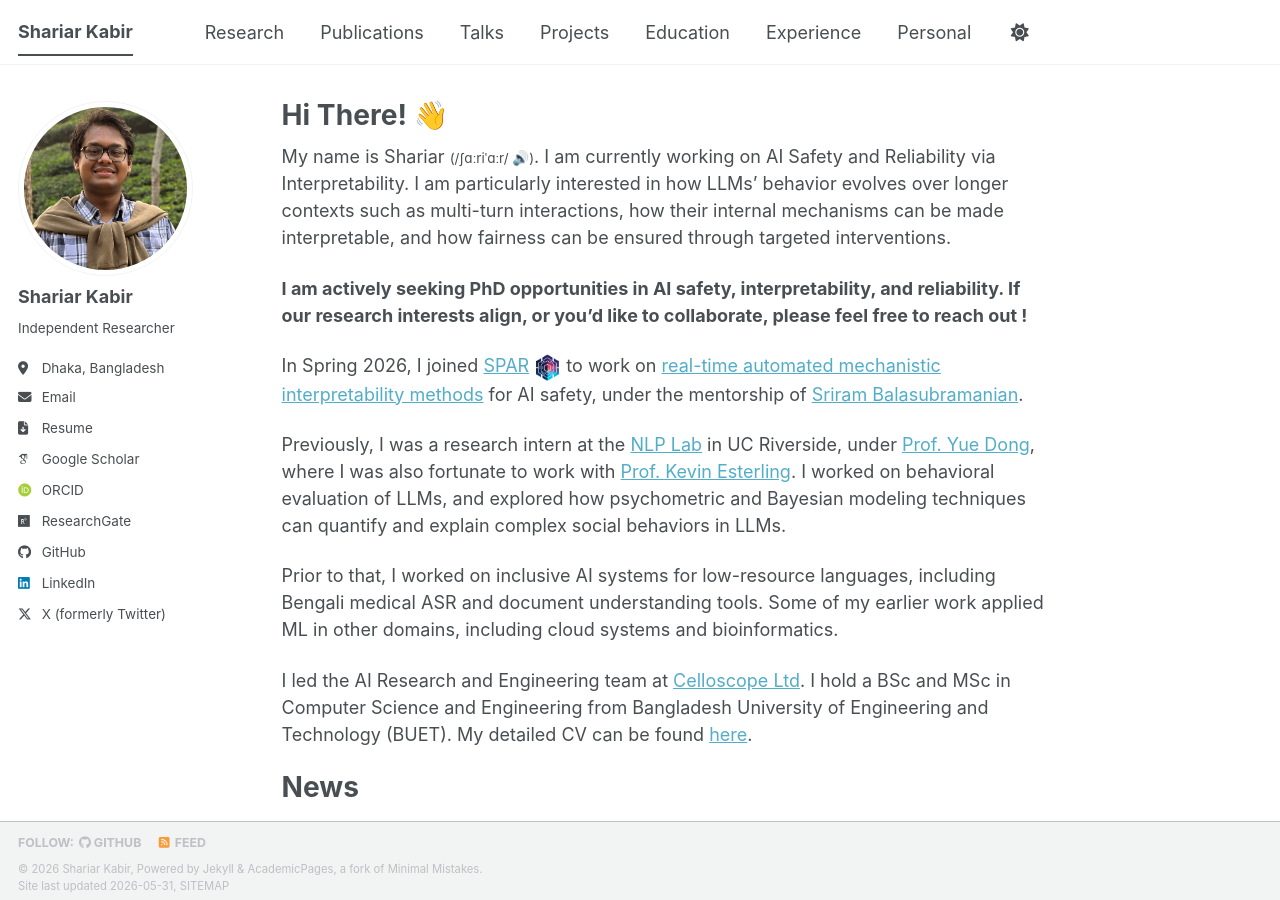
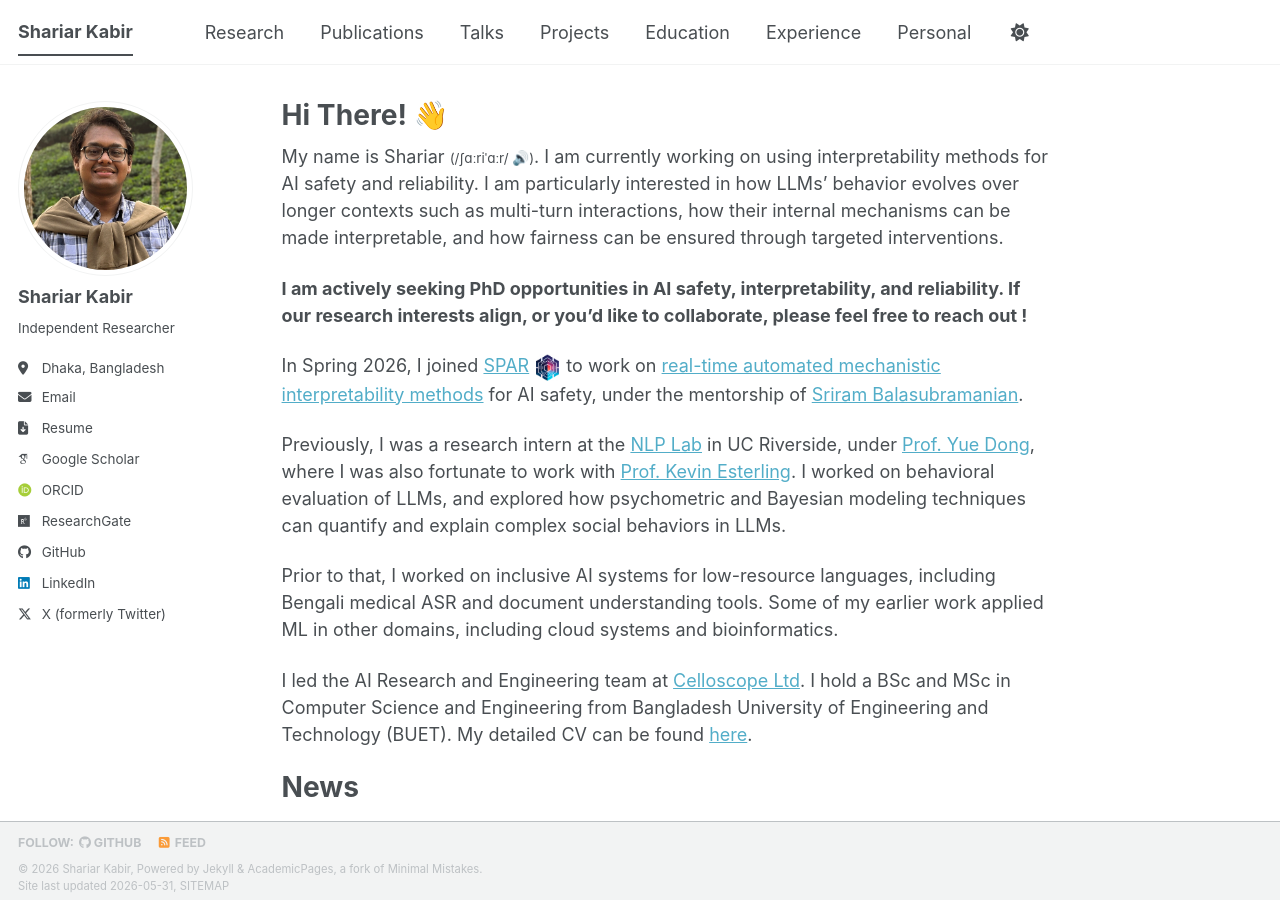
Before and after one commit to Shariar076/shariar076.github.io, a Jekyll site: the page built from _pages/about.md, in a window 1280 px wide and 900 px high. Built offline with Jekyll 4.4.1, drawn with Linux system fonts in a browser that asks for light colours; some web fonts are replaced; a script bundle is joined from its source files by our own code; library files that are not in the unit come from our copies.

Commit message:
init migration complete

```diff
--- a/_pages/about.md
+++ b/_pages/about.md
@@ -7,7 +7,7 @@ redirect_from:
   - /about.html
 ---
 
-My name is Shariar <small>(/ʃɑːriˈɑːr/ <a href="#" onclick="new Audio('/files/audio/shariar.mp3').play(); return false;" title="Listen" style="text-decoration:none;">🔊</a>)</small>. I am currently working on AI Safety and Reliability via Interpretability. I am particularly interested in how LLMs' behavior evolves over longer contexts such as multi-turn interactions, how their internal mechanisms can be made interpretable, and how fairness can be ensured through targeted interventions.
+My name is Shariar <small>(/ʃɑːriˈɑːr/ <a href="#" onclick="new Audio('/files/audio/shariar.mp3').play(); return false;" title="Listen" style="text-decoration:none;">🔊</a>)</small>. I am currently working on using interpretability methods for AI safety and reliability. I am particularly interested in how LLMs' behavior evolves over longer contexts such as multi-turn interactions, how their internal mechanisms can be made interpretable, and how fairness can be ensured through targeted interventions.
 
 **I am actively seeking PhD opportunities in AI safety, interpretability, and reliability. If our research interests align, or you'd like to collaborate, please feel free to reach out !**
 
```
